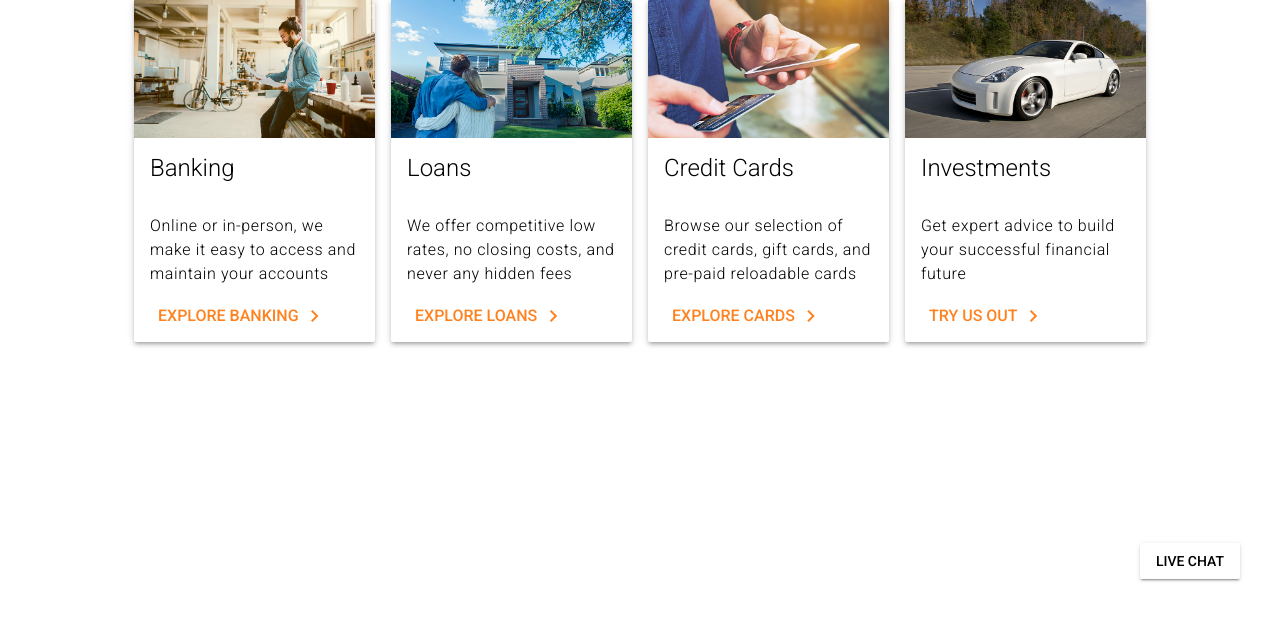
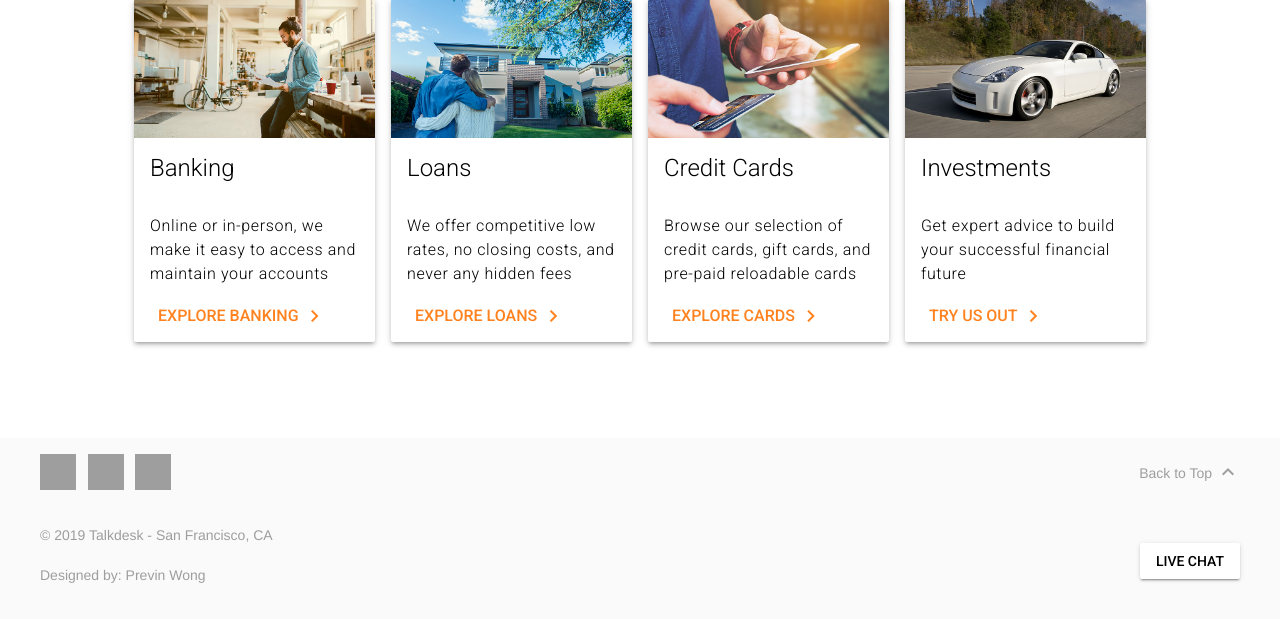
Before and after one commit to previnright/tdcu, a Flask app: page / in a window 1280 px wide. Shown: the part 1273-1892 px from the top of the page. Run offline with Flask 2, Linux system fonts and the light colour scheme.

Commit message:
talkdesk cu

```diff
--- a/templates/index.html
+++ b/templates/index.html
@@ -333,7 +333,7 @@
           </div>
         </div>
 
-<!--         <footer class="android-footer mdl-mega-footer">
+        <footer class="android-footer mdl-mega-footer">
           <div class="mdl-mega-footer--top-section">
             <div class="mdl-mega-footer--left-section">
               <button class="mdl-mega-footer--social-btn"></button>
@@ -351,11 +351,11 @@
           </div>
 
           <div class="mdl-mega-footer--middle-section">
-            <p class="mdl-typography--font-light">Satellite imagery: © 2014 Astrium, DigitalGlobe</p>
-            <p class="mdl-typography--font-light">Some features and devices may not be available in all areas</p>
+            <p class="mdl-typography--font-light">© 2019 Talkdesk - San Francisco, CA</p>
+            <p class="mdl-typography--font-light">Designed by: Previn Wong</p>
           </div>
 
-          <div class="mdl-mega-footer--bottom-section">
+<!--           <div class="mdl-mega-footer--bottom-section">
             <a class="android-link android-link-menu mdl-typography--font-light" id="version-dropdown">
               Versions
               <i class="material-icons">arrow_drop_up</i>
@@ -378,9 +378,9 @@
             </ul>
             <a class="android-link mdl-typography--font-light" href="">Blog</a>
             <a class="android-link mdl-typography--font-light" href="">Privacy Policy</a>
-          </div>
+          </div> -->
 
-        </footer> -->
+        </footer>
       </div>
     </div>
         <a href="https://www.talkdesk.com/platform/omnichannel/" style="background-color: #ffffff;" target="_blank" id="view-source" class="mdl-button mdl-js-button mdl-button--raised mdl-js-ripple-effect">Live Chat</a>
```
